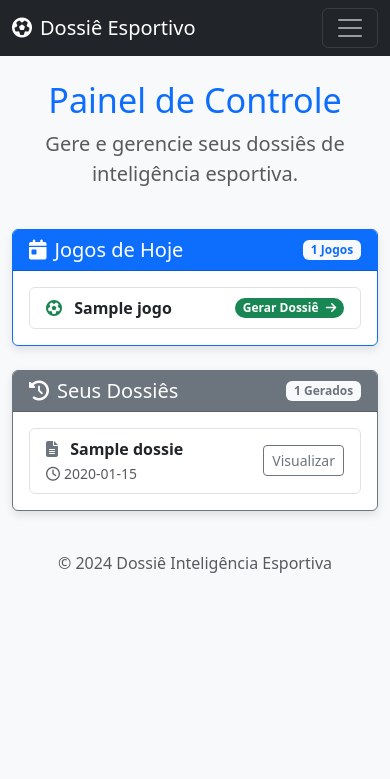
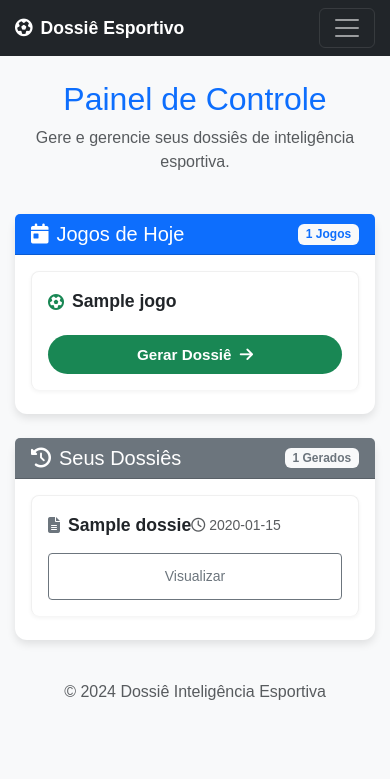
Before and after one commit to Pedrodomingos1/dossie-inteligencia-esportiva, a Python web app: template web/templates/index.html in a window 390 px wide. Shown: the top 779 px of the page. Run offline with Jinja, Linux system fonts and the light colour scheme; the template is opened without the code that fills it: most values are stand-ins (such as "Sample title", 1, 10 or a date in 2020).

Commit message:
feat(pwa): Implementação de suporte PWA e design mobile-first
Co-authored-by: Pedrodomingos1 <211902687+Pedrodomingos1@users.noreply.github.com>

```diff
--- a/web/static/style.css
+++ b/web/static/style.css
@@ -1,55 +1,136 @@
+:root {
+    --primary-color: #0056b3;
+    --background-dark: #1a1a1a;
+    --background-light: #f8f9fa;
+    --text-color: #333;
+    --card-bg: white;
+}
+
 body {
     font-family: sans-serif;
-    background-color: #f4f4f4;
-    color: #333;
+    background-color: var(--background-light);
+    color: var(--text-color);
     margin: 0;
-    padding: 20px;
+    padding-bottom: 20px;
 }
 
-.container {
-    max-width: 800px;
-    margin: auto;
-    background: white;
-    padding: 20px;
-    border-radius: 8px;
-    box-shadow: 0 2px 4px rgba(0,0,0,0.1);
+/* Navbar Tweaks */
+.navbar-brand {
+    font-weight: bold;
+    font-size: 1.25rem;
 }
 
-h1 {
-    color: #0056b3;
+/* Card Improvements */
+.card {
+    border: none;
+    box-shadow: 0 4px 8px rgba(0,0,0,0.1);
+    transition: transform 0.2s;
+    border-radius: 12px;
 }
 
-.game-list {
-    list-style: none;
-    padding: 0;
+.card:hover {
+    transform: translateY(-2px);
 }
 
-.game-list li {
-    background: #e9ecef;
-    margin-bottom: 10px;
-    padding: 15px;
-    border-radius: 5px;
+.list-group-item {
+    border: none;
+    border-bottom: 1px solid #e9ecef;
+    padding: 1rem;
 }
 
-.game-list li a {
-    text-decoration: none;
-    color: #0056b3;
-    font-weight: bold;
+.list-group-item:last-child {
+    border-bottom: none;
 }
 
-.stats {
-    background: #e9ecef;
-    padding: 15px;
-    border-radius: 5px;
-    white-space: pre-wrap;
-    font-family: monospace;
-}
-
+/* Botões e Links */
 a {
-    color: #0056b3;
     text-decoration: none;
 }
 
-a:hover {
-    text-decoration: underline;
+.btn-primary {
+    background-color: var(--primary-color);
+    border-color: var(--primary-color);
 }
+
+/* Mobile First Adjustments */
+@media (max-width: 768px) {
+    body {
+        padding-bottom: 60px; /* Space for potential bottom nav or just aesthetics */
+    }
+
+    .container {
+        padding-left: 15px;
+        padding-right: 15px;
+    }
+
+    .display-4 {
+        font-size: 2rem; /* Reduce title size on mobile */
+    }
+
+    .lead {
+        font-size: 1rem;
+    }
+
+    /* Transform List Items to Vertical Cards style */
+    .list-group-item {
+        flex-direction: column;
+        align-items: flex-start !important;
+        gap: 10px;
+        background-color: white;
+        margin-bottom: 8px;
+        border-radius: 8px !important;
+        box-shadow: 0 2px 4px rgba(0,0,0,0.05);
+        border: 1px solid #f0f0f0;
+    }
+
+    .list-group-item div {
+        width: 100%;
+        display: flex;
+        align-items: center;
+        margin-bottom: 5px;
+    }
+
+    .list-group-item strong {
+        font-size: 1.1rem;
+        word-wrap: break-word; /* Ensure long team names don't break layout */
+    }
+
+    /* Make buttons full width and touch friendly */
+    .list-group-item .badge {
+        width: 100%;
+        display: block;
+        text-align: center;
+        padding: 12px; /* Touch target size */
+        font-size: 0.95rem;
+        margin-top: 5px;
+    }
+
+    .list-group-item .btn {
+        width: 100%;
+        padding: 12px;
+    }
+
+    /* Adjust Navbar for mobile */
+    .navbar-brand {
+        font-size: 1.1rem;
+    }
+}
+
+/* Dark Mode Helper Class (Optional future expansion) */
+@media (prefers-color-scheme: dark) {
+    /*
+    body {
+        background-color: var(--background-dark);
+        color: #f0f0f0;
+    }
+    .card {
+        background-color: #2c2c2c;
+        color: white;
+    }
+    .list-group-item {
+        background-color: #2c2c2c;
+        color: white;
+        border-color: #444;
+    }
+    */
+}
--- a/web/templates/layout.html
+++ b/web/templates/layout.html
@@ -4,9 +4,19 @@
     <meta charset="UTF-8">
     <meta name="viewport" content="width=device-width, initial-scale=1.0">
     <title>{% block title %}Dossiê Inteligência Esportiva{% endblock %}</title>
+
+    <!-- PWA & Mobile Optimization -->
+    <link rel="manifest" href="{{ url_for('static', filename='manifest.json') }}">
+    <meta name="theme-color" content="#1a1a1a">
+    <meta name="apple-mobile-web-app-capable" content="yes">
+    <meta name="apple-mobile-web-app-status-bar-style" content="black-translucent">
+    <meta name="apple-mobile-web-app-title" content="Dossiê Esportivo">
+    <link rel="apple-touch-icon" href="{{ url_for('static', filename='icons/icon.svg') }}">
+
     <link href="https://cdn.jsdelivr.net/npm/bootstrap@5.3.3/dist/css/bootstrap.min.css" rel="stylesheet" integrity="sha384-QWTKZyjpPEjISv5WaRU9OFeRpok6YctnYmDr5pNlyT2bRjXh0JMhjY6hW+ALEwIH" crossorigin="anonymous">
     <!-- FontAwesome for Icons -->
     <link rel="stylesheet" href="https://cdnjs.cloudflare.com/ajax/libs/font-awesome/6.5.1/css/all.min.css" integrity="sha512-DTOQO9RWCH3ppGqcWaEA1BIZOC6xxalwEsw9c2QQeAIftl+Vegovlnee1c9QX4TctnWMn13TZye+giMm8e2LwA==" crossorigin="anonymous" referrerpolicy="no-referrer" />
+    <link rel="stylesheet" href="{{ url_for('static', filename='style.css') }}">
     <style>
         body {
             background-color: #f8f9fa;
@@ -79,5 +89,20 @@
     </footer>
 
     <script src="https://cdn.jsdelivr.net/npm/bootstrap@5.3.3/dist/js/bootstrap.bundle.min.js" integrity="sha384-YvpcrYf0tY3lHB60NNkmXc5s9fDVZLESaAA55NDzOxhy9GkcIdslK1eN7N6jIeHz" crossorigin="anonymous"></script>
+
+    <!-- PWA Service Worker Registration -->
+    <script>
+        if ('serviceWorker' in navigator) {
+            window.addEventListener('load', () => {
+                navigator.serviceWorker.register("{{ url_for('principal.service_worker') }}")
+                    .then(registration => {
+                        console.log('Service Worker registrado com sucesso:', registration.scope);
+                    })
+                    .catch(error => {
+                        console.log('Falha ao registrar Service Worker:', error);
+                    });
+            });
+        }
+    </script>
 </body>
 </html>
```
Also changed, not shown: verify_mobile_pwa.py (added, +38 -0 lines), verify_mobile_pwa_final.py (added, +44 -0 lines), web/rotas.py (+6 -1 lines), web/static/sw.js (added, +61 -0 lines), verification_mobile_pwa.png (added), verification_mobile_pwa_final.png (added), web/static/icons/icon.svg (added), web/static/manifest.json (added).
